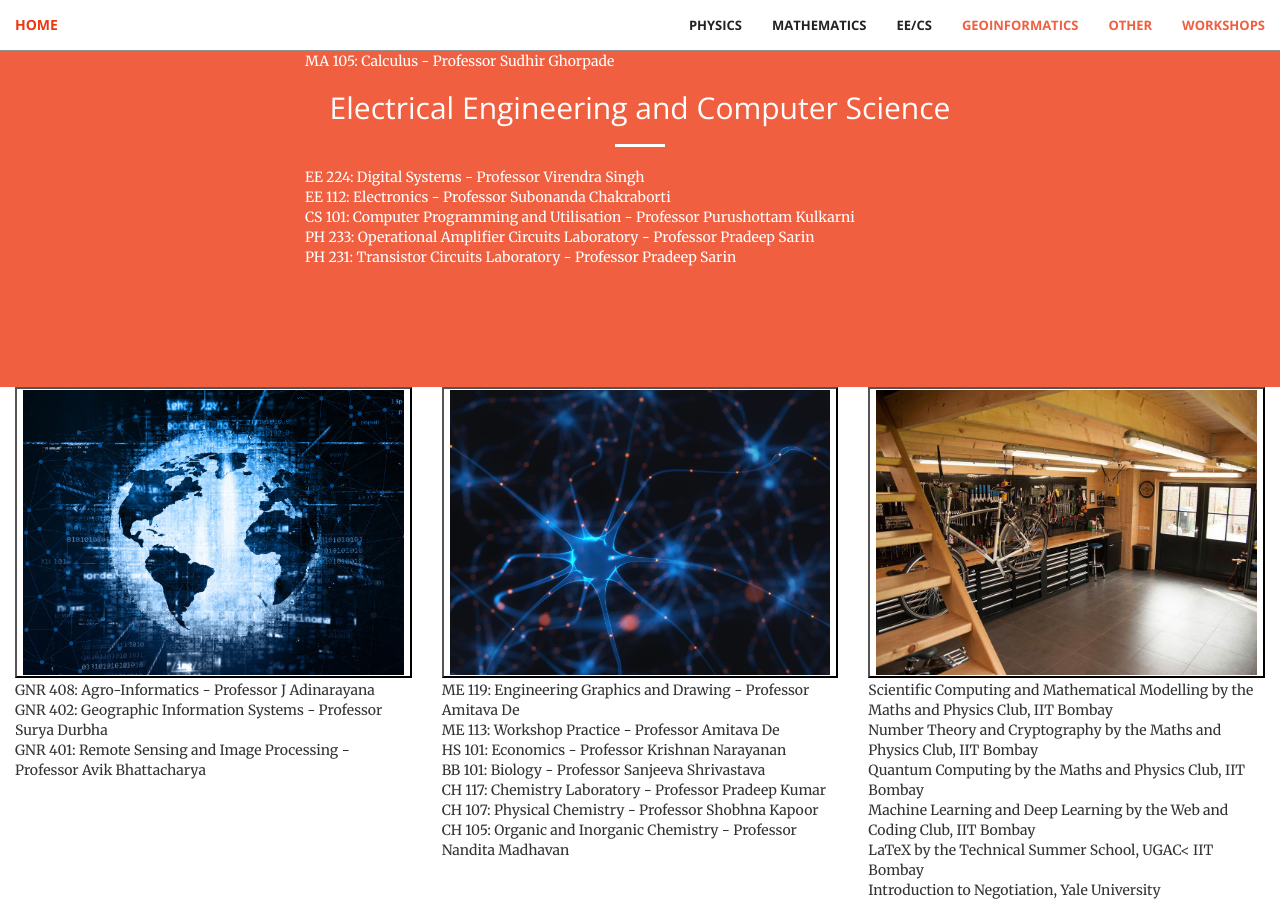
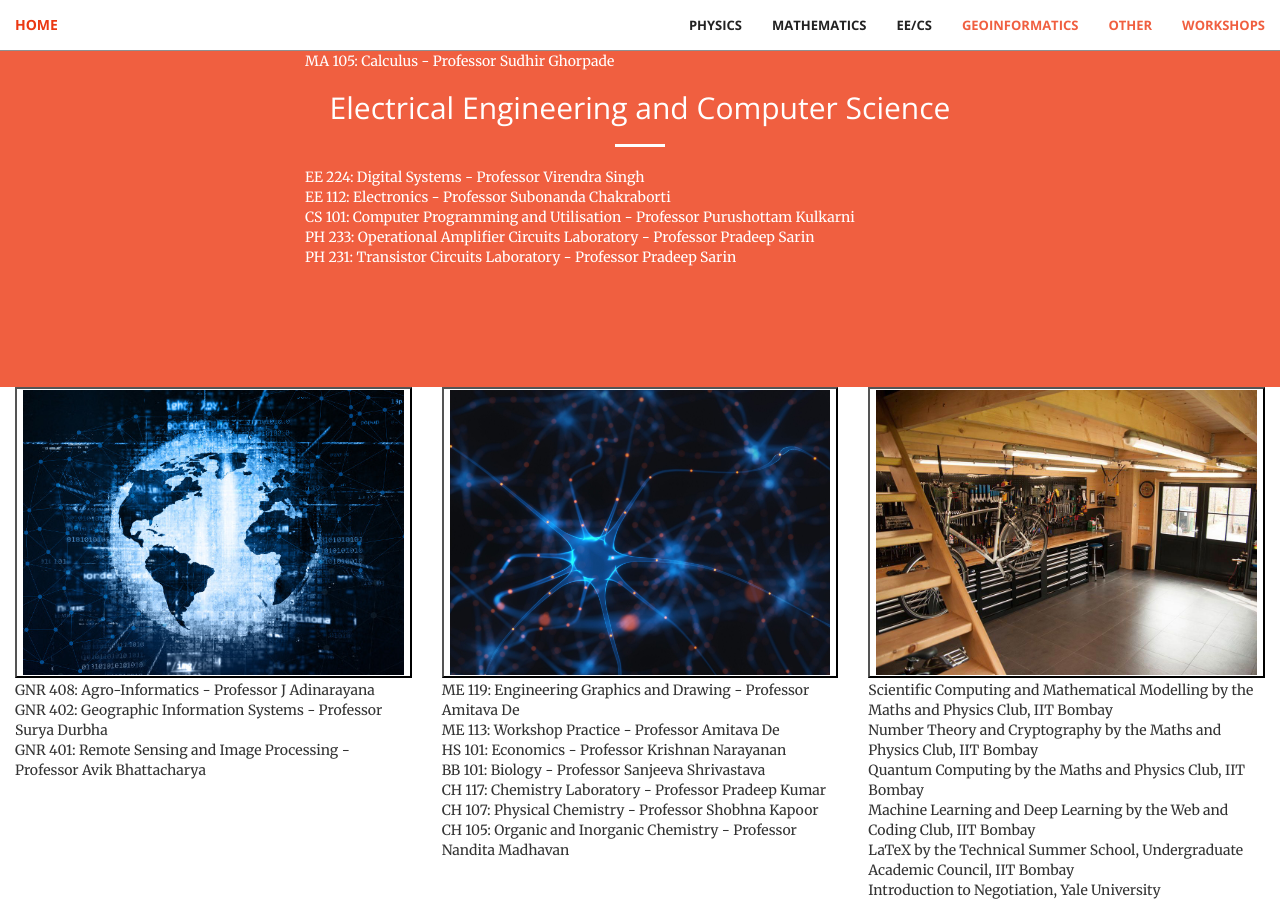
Before and after one commit to aravindbharathi/aravindbharathi.github.io, a Jekyll site: the page courses/index.html, which Jekyll copies as it is, in a window 1280 px wide and 900 px high, scrolled down 1757 px. Built offline with Jekyll 4.4.1, drawn with Linux system fonts in a browser that asks for light colours.

Commit message:
Update index.html

```diff
--- a/courses/index.html
+++ b/courses/index.html
@@ -284,7 +284,7 @@
                 Number Theory and Cryptography by the Maths and Physics Club, IIT Bombay<br>
                 Quantum Computing by the Maths and Physics Club, IIT Bombay<br>
                 Machine Learning and Deep Learning by the Web and Coding Club, IIT Bombay<br>
-                LaTeX by the Technical Summer School, UGAC< IIT Bombay<br>
+                LaTeX by the Technical Summer School, Undergraduate Academic Council, IIT Bombay<br>
                 Introduction to Negotiation, Yale University<br>
                   </div>
             </div>
```
